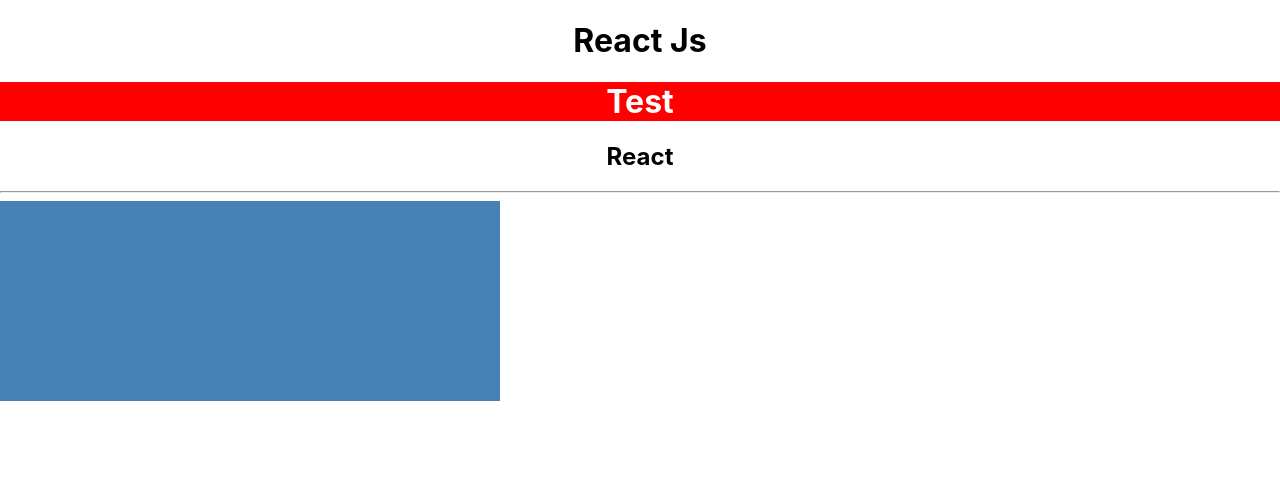
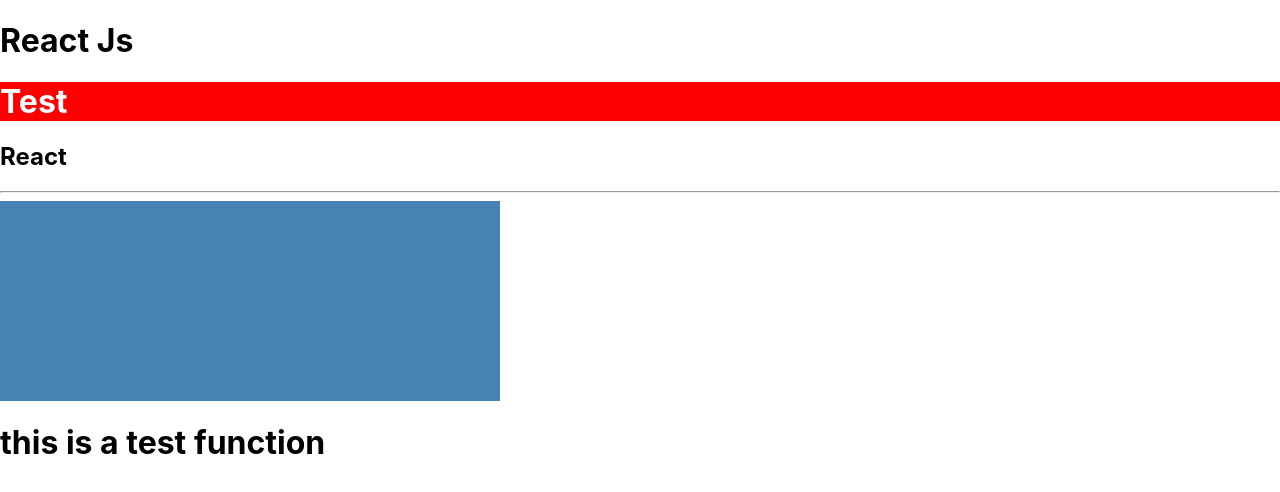
Before and after one commit to mamaheshd/training, a React (Create React App) app in the folder react/demo-app/: page / in a window 1280 px wide. Shown: the top 492 px of the page. Built offline with nearby package versions, Linux system fonts and the light colour scheme.

Commit message:
another function Hi is import in app.js and display on it

```diff
--- a/react/demo-app/src/App.js
+++ b/react/demo-app/src/App.js
@@ -1,16 +1,18 @@
 import './App.css';
 // import Display from './Display';
 import First from './First';
-import {Second} from './Second';
+import {Second,Hi} from './Second';
 
 function App() {
   return (
-    <div className="App">
+    <div>
       <h1>React Js</h1>
       <First/>
       <hr/>
       <Second/>
+      <Hi/>
       {/* <Display/> */}
+
     </div>
   );
 }
--- a/react/demo-app/src/Second.jsx
+++ b/react/demo-app/src/Second.jsx
@@ -9,3 +9,10 @@
         </>
     )
 }
+export const Hi = () => {
+    return (
+        <>
+            <h1> this is a test function</h1>
+        </>
+    )
+}
```
